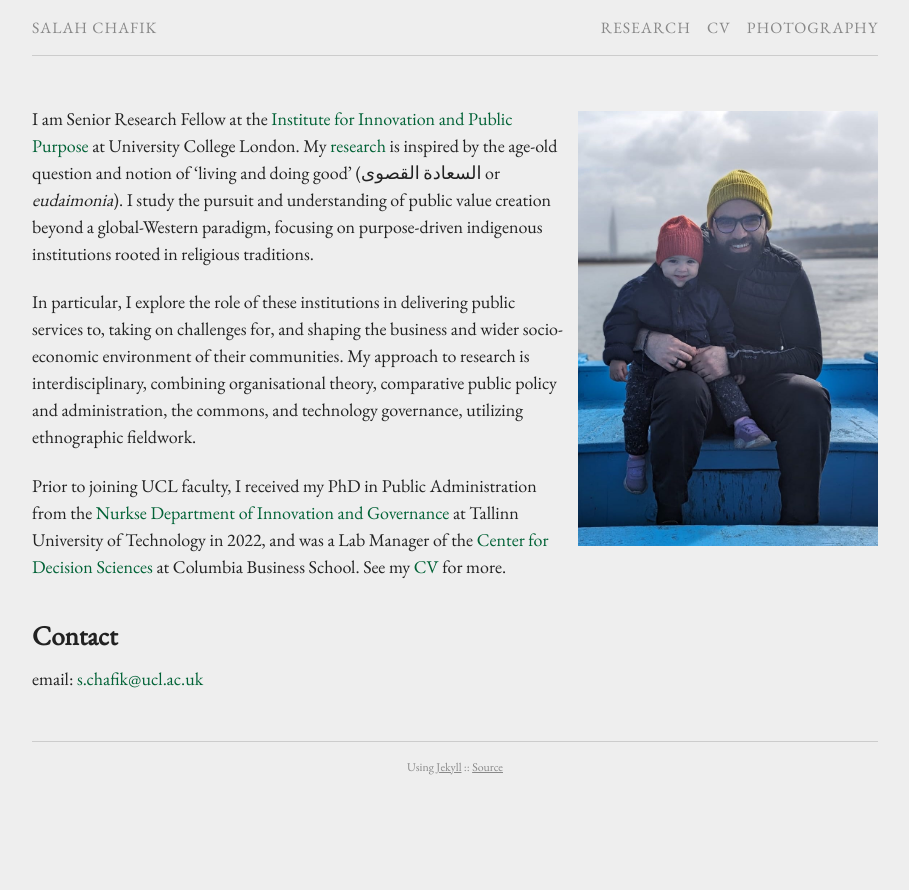
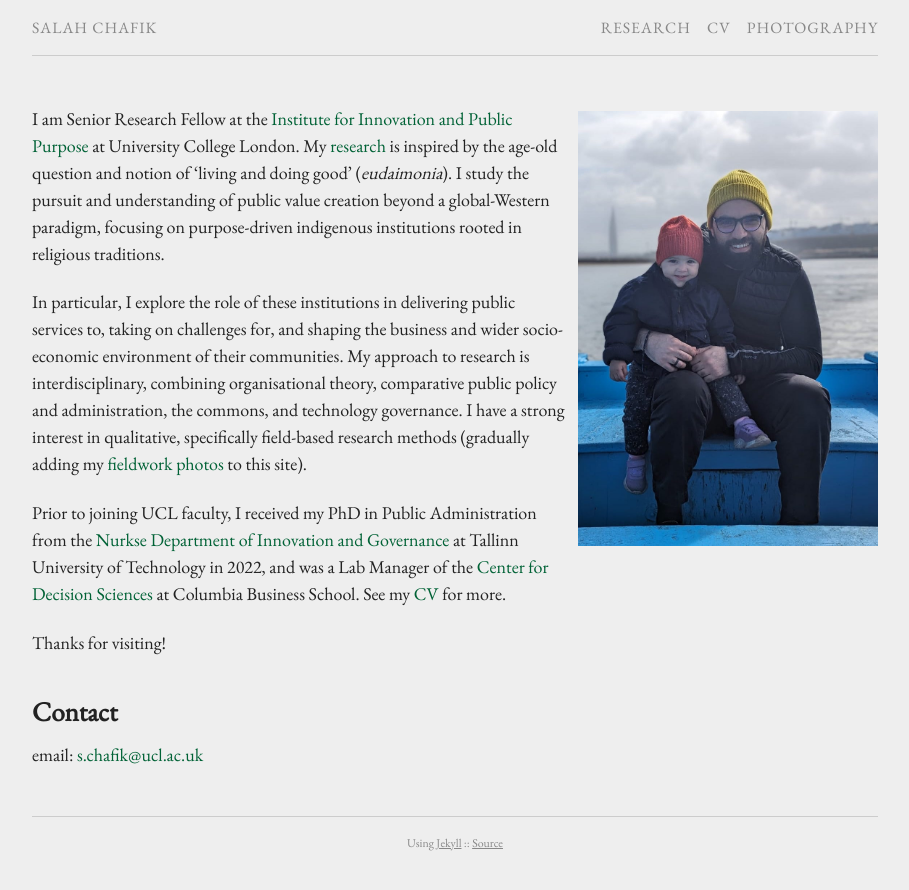
Before and after one commit to schafik/schafik.github.io, a Jekyll site: the page built from index.md, in a window 1280 px wide. Shown: the top 890 px of the page, without its empty margins (185-1094 px from the left). Built offline with Jekyll 4.4.1, drawn with Linux system fonts in a browser that asks for light colours; comment, search, counter and statistics services are not loaded.

Commit message:
Update index.md

```diff
--- a/index.md
+++ b/index.md
@@ -6,11 +6,13 @@ permalink: /
 <br />
 {% include image.html url="images/nuna.jpeg" caption="" width="300" align="right" %}
 
-I am Senior Research Fellow at the [Institute for Innovation and Public Purpose] at University College London. My [research] is inspired by the age-old question and notion of ‘living and doing good’ (السعادة القصوى or *eudaimonia*). I study the pursuit and understanding of public value creation beyond a global-Western paradigm, focusing on purpose-driven indigenous institutions rooted in religious traditions.
+I am Senior Research Fellow at the [Institute for Innovation and Public Purpose] at University College London. My [research] is inspired by the age-old question and notion of ‘living and doing good’ (*eudaimonia*). I study the pursuit and understanding of public value creation beyond a global-Western paradigm, focusing on purpose-driven indigenous institutions rooted in religious traditions.
 
-In particular, I explore the role of these institutions in delivering public services to, taking on challenges for, and shaping the business and wider socio-economic environment of their communities. My approach to research is interdisciplinary, combining organisational theory, comparative public policy and administration, the commons, and technology governance, utilizing ethnographic fieldwork.
+In particular, I explore the role of these institutions in delivering public services to, taking on challenges for, and shaping the business and wider socio-economic environment of their communities. My approach to research is interdisciplinary, combining organisational theory, comparative public policy and administration, the commons, and technology governance. I have a strong interest in qualitative, specifically field-based research methods (gradually adding my [fieldwork photos] to this site).
 
 Prior to joining UCL faculty, I received my PhD in Public Administration from the [Nurkse Department of Innovation and Governance] at Tallinn University of Technology in 2022, and was a Lab Manager of the [Center for Decision Sciences] at Columbia Business School. See my [CV] for more.
+
+Thanks for visiting!
 
 ## Contact
 
@@ -22,3 +24,4 @@ email: [s.chafik@ucl.ac.uk]
 [Center for Decision Sciences]: https://business.columbia.edu/cds
 [research]: https://schafik.github.io/research/
 [CV]: https://schafik.github.io/f/SalahChafik_CV.pdf
+[fieldwork photos]: https://schafik.github.io/photography/
```
